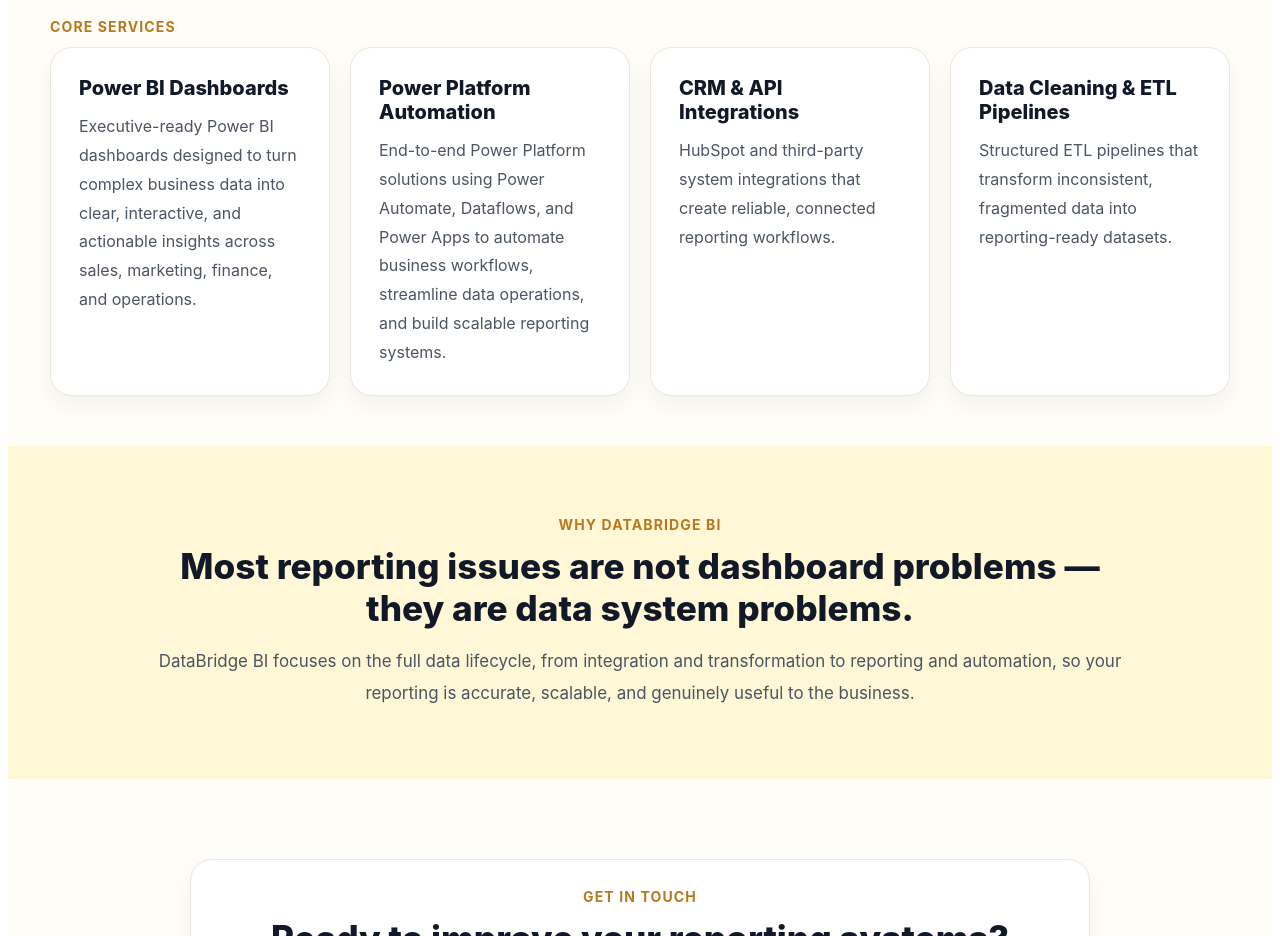
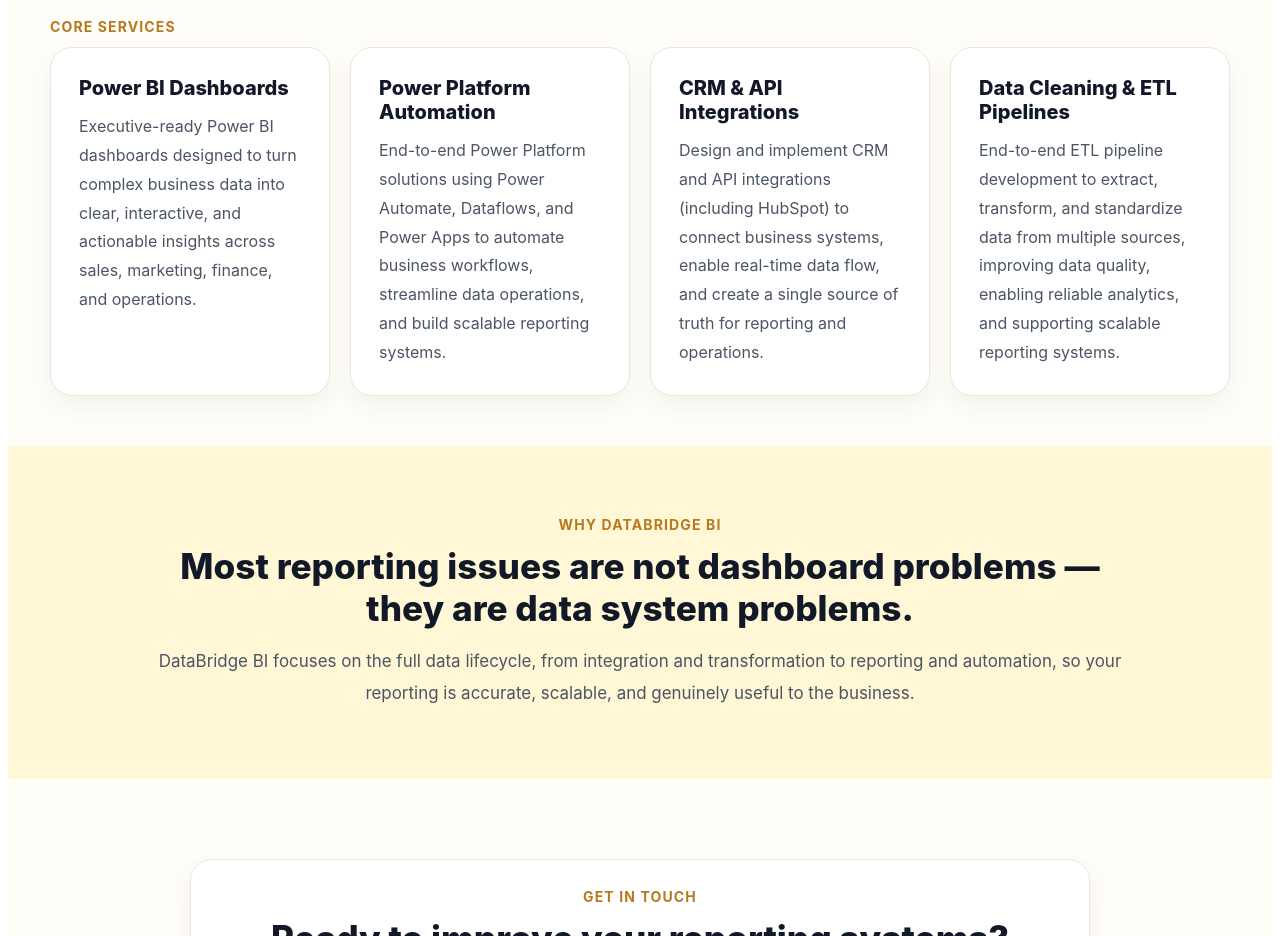
Before and after one commit to Afreenn04/databridge-bi, a Next.js app: page / in a window 1280 px wide. Shown: the part 2580-3516 px from the top of the page. Built offline with nearby package versions, Linux system fonts and the light colour scheme.

Commit message:
Update page.js

```diff
--- a/app/page.js
+++ b/app/page.js
@@ -13,12 +13,12 @@
     {
       title: "CRM & API Integrations",
       description:
-        "HubSpot and third-party system integrations that create reliable, connected reporting workflows.",
+        "Design and implement CRM and API integrations (including HubSpot) to connect business systems, enable real-time data flow, and create a single source of truth for reporting and operations.",
     },
     {
       title: "Data Cleaning & ETL Pipelines",
       description:
-        "Structured ETL pipelines that transform inconsistent, fragmented data into reporting-ready datasets.",
+        "End-to-end ETL pipeline development to extract, transform, and standardize data from multiple sources, improving data quality, enabling reliable analytics, and supporting scalable reporting systems.",
     },
   ];
 
```
